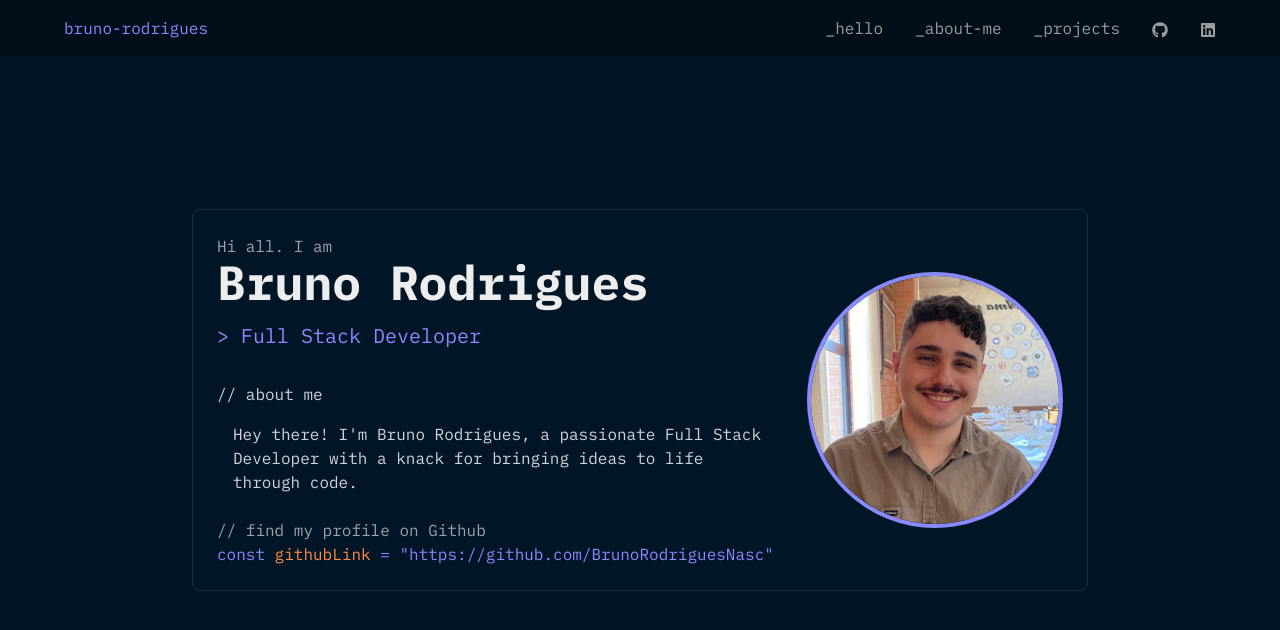
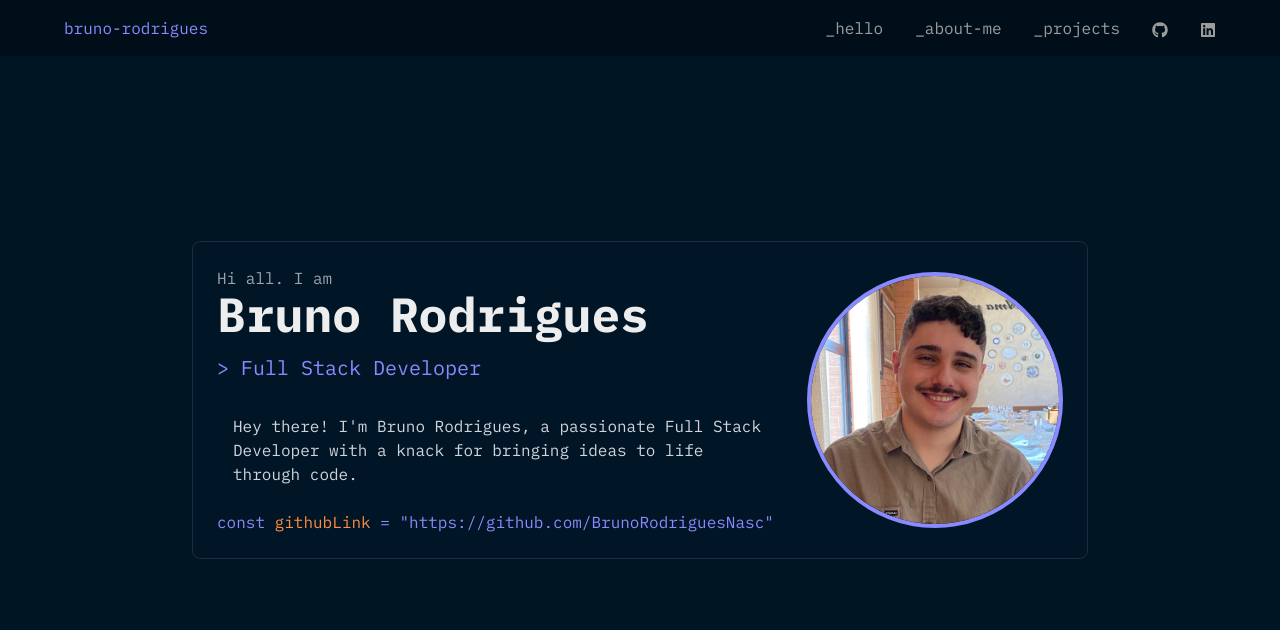
Before and after one commit to BrunoRodriguesNasc/me, a Next.js app: page / in a window 1280 px wide. Shown: the top 630 px of the page. Built offline with nearby package versions, Linux system fonts and the light colour scheme.

Commit message:
**feat** refatorando portfolio

```diff
--- a/src/app/components/ProjectsSection.tsx
+++ b/src/app/components/ProjectsSection.tsx
@@ -61,7 +61,7 @@ const ProjectsSection: React.FC = () => {
 
   const filteredProjects = useMemo(() => {
     const activeFilters = Object.entries(filters)
-      .filter(([_, isActive]) => isActive)
+      .filter(([, isActive]) => isActive)
       .map(([tech]) => tech);
 
     return activeFilters.length === 0
@@ -71,7 +71,7 @@ const ProjectsSection: React.FC = () => {
             activeFilters.includes(tech)
           )
         );
-  }, [filters]);
+  }, [filters, allProjects]);
 
   return (
     <div className="flex flex-col min-h-screen pt-24">
@@ -120,7 +120,7 @@ const ProjectsSection: React.FC = () => {
                 <div className="p-4 flex flex-col flex-grow">
                   <div>
                     <h3 className="text-[#607B96]">
-                      Project {index + 1} // <span className="text-white">{project.subtitle}</span>
+                      Project {index + 1} <span className="text-white">{project.subtitle}</span>
                     </h3>
                     <p className="text-[#607B96] mt-2">{project.description}</p>
                   </div>
--- a/src/app/components/aboutSection.tsx
+++ b/src/app/components/aboutSection.tsx
@@ -1,7 +1,6 @@
 'use client'
 import React, { useState } from 'react';
 import { FaChevronDown, FaChevronRight } from 'react-icons/fa';
-import Image from 'next/image';
 
 interface EducationInfo {
   school: string;
--- a/src/app/components/section.tsx
+++ b/src/app/components/section.tsx
@@ -15,21 +15,21 @@ const Section: React.FC = () => {
           </div>
 
           <div className="text-gray-300 mt-6">
-            <p className="mb-4 text-sm md:text-base">// about me</p>
+            <p className="mb-4 text-sm md:text-base">{/* about me */}</p>
             <div className="pl-4 text-sm md:text-base">
-              Hey there! I'm Bruno Rodrigues, a passionate Full Stack Developer
+              Hey there! I&apos;m Bruno Rodrigues, a passionate Full Stack Developer
               with a knack for bringing ideas to life through code.
             </div>
           </div>
 
           <div className="mt-6">
-            <p className="text-gray-400 text-sm md:text-base">// find my profile on Github</p>
+            <p className="text-gray-400 text-sm md:text-base">{/* find my profile on Github */}</p>
             <div className="text-[#8A8AFF] text-sm md:text-base break-all">
               const <span className="text-[#FF8C42]">githubLink</span> =
-              "<a href="https://github.com/BrunoRodriguesNasc"
+              &quot;<a href="https://github.com/BrunoRodriguesNasc"
                   className="hover:text-[#FF8C42]">
                 https://github.com/BrunoRodriguesNasc
-              </a>"
+              </a>&quot;
             </div>
           </div>
         </div>
```
